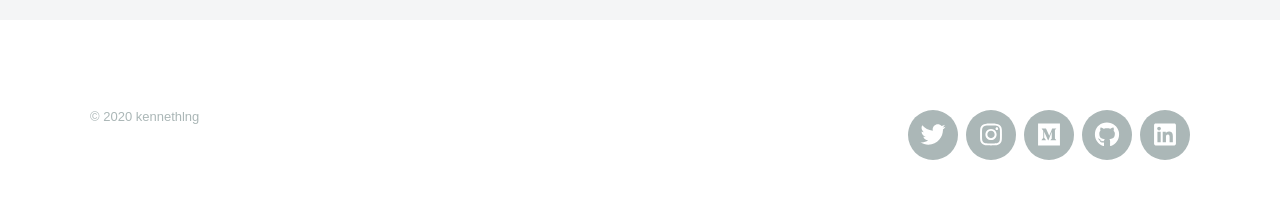
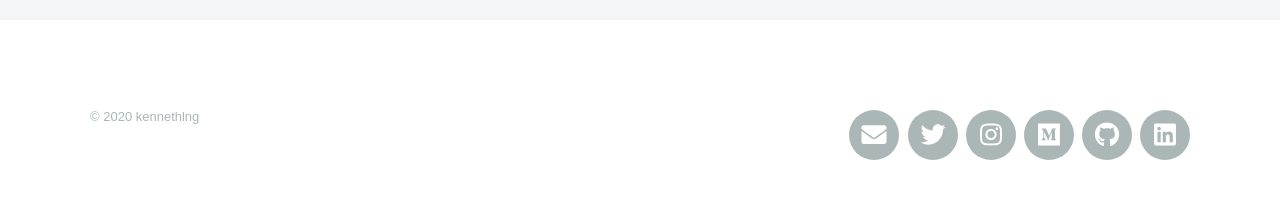
Before and after one commit to kennethfreeflow/kennethlng.github.io, a Jekyll site: the page built from _projects/2020-06-30-cider.md, in a window 1280 px wide. Shown: the part 1140-1340 px from the top of the page. Built offline with Jekyll 4.4.1, drawn with Linux system fonts in a browser that asks for light colours; nearby versions of some CDN libraries; some web fonts are replaced.

Commit message:
Added email icon in socials.html

```diff
--- a/_data/settings.yml
+++ b/_data/settings.yml
@@ -24,7 +24,7 @@ menu_settings:
     #   url: '/contact'
 
 footer_settings:
-  footer_tagline: Kenneth Ng
+  footer_tagline: Kenneth L. Ng - Multidisciplinary Developer
 
 hero_settings:
   overlay_opacity: 0.8
--- a/_includes/footer.html
+++ b/_includes/footer.html
@@ -6,7 +6,7 @@
 
 		<div class="footer__copyright">
 			<span>© {{ 'now' | date: "%Y" }} {{ site.data.settings.basic_settings.site_title }}</span>
-			<!-- <a href="https://jekyllthemes.io" target="_blank">Jekyll Themes</a> -->
+			<!-- <a href="mailto:hello@kennethlng.com" target="_blank">hello@kennethlng.com</a> -->
 		</div>
 
 		{% include socials.html %}
--- a/_includes/socials.html
+++ b/_includes/socials.html
@@ -1,11 +1,16 @@
 <ul class="socials">
-	{% for url in site.data.settings.social_settings %}
-	{% if url[1] != '' %}
 	<li class="socials__item">
-		<a href="{{ url[1] }}" target="_blank" class="socials__item__link" title="{{ url[0] | remove: '_url' | replace: '-', ' ' | capitalize }}">
-			<i class="fab fa-{{ url[0] | replace: 'facebook', 'facebook-f' | remove: '_url' }}" aria-hidden="true"></i>
+		<a href="mailto:hello@kennethlng.com" target="_blank" class="socials__item__link" title="Email">
+			<i class="fa fa-envelope" aria-hidden="true"></i>
 		</a>
 	</li>
-	{% endif %}
+	{% for url in site.data.settings.social_settings %}
+		{% if url[1] != '' %}
+		<li class="socials__item">
+			<a href="{{ url[1] }}" target="_blank" class="socials__item__link" title="{{ url[0] | remove: '_url' | replace: '-', ' ' | capitalize }}">
+				<i class="fab fa-{{ url[0] | replace: 'facebook', 'facebook-f' | remove: '_url' }}" aria-hidden="true"></i>
+			</a>
+		</li>
+		{% endif %}
 	{% endfor %}
 </ul>
```
